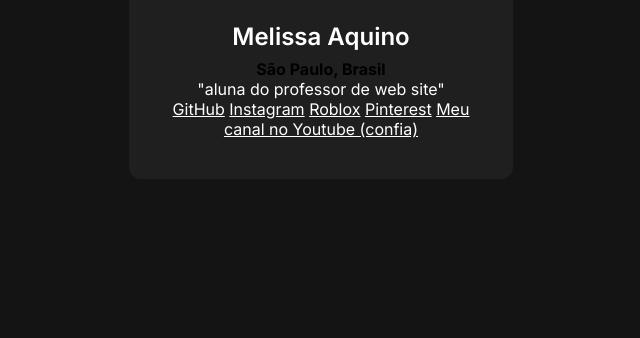
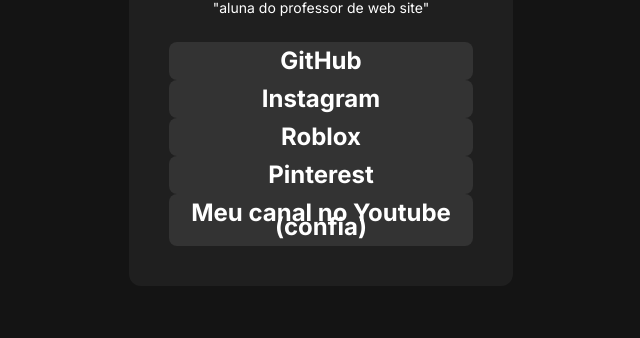
Before and after one commit to melissaaquino12A/meus-links, a plain HTML site: page index.html in a window 1280 px wide. Shown: the part 462-800 px from the top of the page, without its empty margins (319-959 px from the left). Drawn offline with Linux system fonts and the light colour scheme.

Commit message:
desenvolvimento de css terminado

```diff
--- a/style.css
+++ b/style.css
@@ -44,7 +44,37 @@
     margin-bottom: 4px;
 }
 
+div strong {
+
+    color: #C4F82A;
+    font-size: 14px;
+    line-height: 21px;
+
+}
+
 div p {
 
+    margin-block: 24px;
+    font-size: 14px;
+    line-height: 21px;
+
+
+    div a + a {
+        margin-top: 16px;
+
+    }
 
 }
+
+div a {
+
+    display: block;
+    text-decoration: none;
+    background-color: #333333;
+    padding: 12px;
+    border-radius: 8px;
+    font-weight: 700;
+    font-size: 24px;
+    line-height: 14px;
+
+}
```
